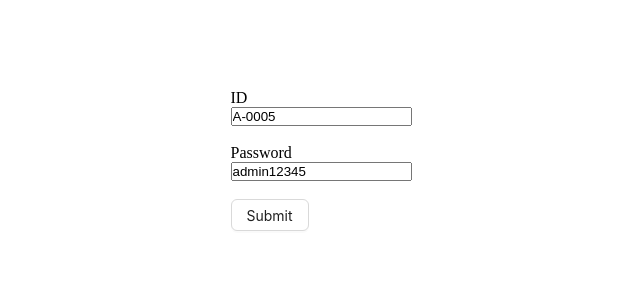
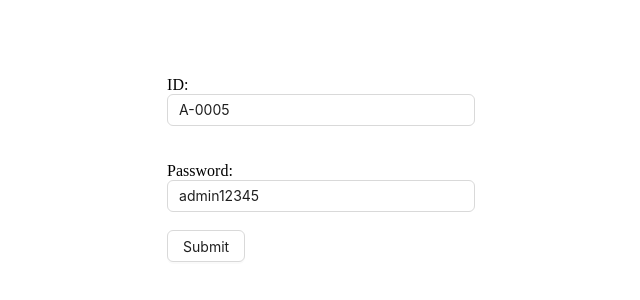
Before and after one commit to Shazzadhossensunny/ph-university-client, a React (Vite) app: page /login in a window 1280 px wide. Shown: the part 240-540 px from the top of the page, without its empty margins (319-959 px from the left). Built offline with nearby package versions, Linux system fonts and the light colour scheme.

Commit message:
ant design form conection with react hook form and reuseable input create

```diff
--- /dev/null
+++ b/src/components/form/PHForm.tsx
@@ -0,0 +1,34 @@
+import { ReactNode } from "react";
+import {
+  FieldValues,
+  FormProvider,
+  SubmitHandler,
+  useForm,
+} from "react-hook-form";
+
+type TFormConfig = {
+  defaultValues?: Record<string, any>;
+};
+
+type TFormProps = {
+  onSubmit: SubmitHandler<FieldValues>;
+  children: ReactNode;
+} & TFormConfig;
+
+export default function PHForm({
+  onSubmit,
+  children,
+  defaultValues,
+}: TFormProps) {
+  const formConfig: TFormConfig = {};
+  if (defaultValues) {
+    formConfig["defaultValues"] = defaultValues;
+  }
+  const methods = useForm(formConfig);
+
+  return (
+    <FormProvider {...methods}>
+      <form onSubmit={methods.handleSubmit(onSubmit)}>{children}</form>
+    </FormProvider>
+  );
+}
--- /dev/null
+++ b/src/components/form/PHInput.tsx
@@ -0,0 +1,28 @@
+import { Input } from "antd";
+import { Controller } from "react-hook-form";
+
+type TInputProps = {
+  type: string;
+  name: string;
+  placeholder: string;
+  label?: string;
+};
+
+export default function PHInput({
+  type,
+  name,
+  placeholder,
+  label,
+}: TInputProps) {
+  return (
+    <div>
+      {label ? label : null}
+      <Controller
+        name={name}
+        render={({ field }) => (
+          <Input {...field} type={type} id={name} placeholder={placeholder} />
+        )}
+      />
+    </div>
+  );
+}
--- a/src/pages/Login.tsx
+++ b/src/pages/Login.tsx
@@ -6,14 +6,21 @@
 import { verifyToken } from "../utils/verifyToken";
 import { useNavigate } from "react-router";
 import { toast } from "sonner";
+import PHForm from "../components/form/PHForm";
+import PHInput from "../components/form/PHInput";
 
 export default function Login() {
-  const { register, handleSubmit } = useForm({
-    defaultValues: {
-      id: "A-0005",
-      password: "admin12345",
-    },
-  });
+  // const { register, handleSubmit } = useForm({
+  //   defaultValues: {
+  //     id: "A-0005",
+  //     password: "admin12345",
+  //   },
+  // });
+
+  const defaultValuse = {
+    id: "A-0005",
+    password: "admin12345",
+  };
   const dispatch = useAppDispatch();
   const [login, { error }] = useLoginMutation();
   const navigate = useNavigate();
@@ -49,31 +56,29 @@
         height: "100vh",
       }}
     >
-      <form onSubmit={handleSubmit(onSubmit)}>
+      <PHForm onSubmit={onSubmit} defaultValues={defaultValuse}>
         <div>
-          <label htmlFor="id">ID</label>
           <br />
-          <input
+          <PHInput
             type="text"
-            placeholder="type id here"
-            id="id"
-            {...register("id")}
+            placeholder="type here id"
+            name="id"
+            label="ID:"
           />
         </div>
         <br />
         <div>
-          <label htmlFor="password">Password</label>
           <br />
-          <input
+          <PHInput
             type="text"
-            placeholder="type password here"
-            id="password"
-            {...register("password")}
+            placeholder="type here password"
+            name="password"
+            label="Password:"
           />
         </div>
         <br />
         <Button htmlType="submit">Submit</Button>
-      </form>
+      </PHForm>
     </div>
   );
 }
```
